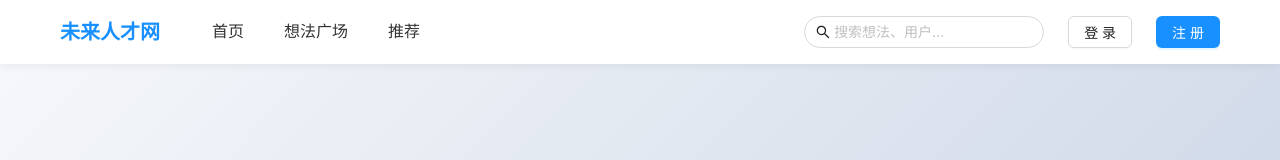
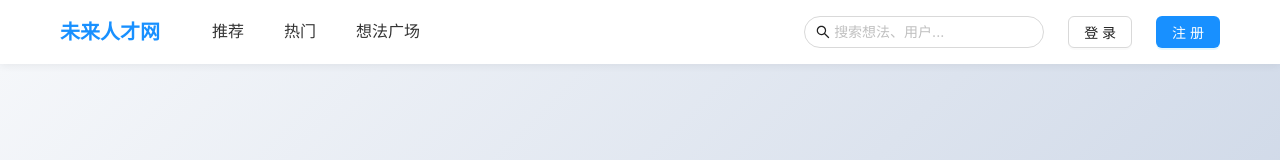
Before and after one commit to xch0911/futuretalent-ui, a React (Vite) app: page /login in a window 1280 px wide. Shown: the top 160 px of the page. Built offline with nearby package versions, Linux system fonts and the light colour scheme.

Commit message:
feat: 调整导航顺序 + 路由修改 /→推荐 /hot→热门 + 统一页面边距

```diff
--- a/src/App.tsx
+++ b/src/App.tsx
@@ -20,7 +20,8 @@ function App() {
   return (
     <Layout>
       <Routes>
-        <Route path="/" element={<Home />} />
+        <Route path="/" element={<Recommend />} />
+        <Route path="/hot" element={<Home />} />
         <Route path="/ideas" element={<Ideas />} />
         <Route path="/recommend" element={<Recommend />} />
         <Route path="/idea/create" element={<IdeaCreate />} />
--- a/src/components/Header/index.tsx
+++ b/src/components/Header/index.tsx
@@ -85,22 +85,22 @@ const Header: React.FC = () => {
 
           <nav className={styles.nav}>
             <Link
-              to="/"
-              className={`${styles.navLink} ${location.pathname === '/' ? styles.active : ''}`}
+              to="/recommend"
+              className={`${styles.navLink} ${location.pathname === '/recommend' || location.pathname === '/' ? styles.active : ''}`}
             >
-              首页
+              推荐
+            </Link>
+            <Link
+              to="/hot"
+              className={`${styles.navLink} ${location.pathname === '/hot' ? styles.active : ''}`}
+            >
+              热门
             </Link>
             <Link
               to="/ideas"
               className={`${styles.navLink} ${location.pathname === '/ideas' ? styles.active : ''}`}
             >
               想法广场
-            </Link>
-            <Link
-              to="/recommend"
-              className={`${styles.navLink} ${location.pathname === '/recommend' ? styles.active : ''}`}
-            >
-              推荐
             </Link>
           </nav>
 
@@ -235,11 +235,18 @@ const Header: React.FC = () => {
           <div className={styles.mobileNavSection}>
             <div className={styles.mobileSectionTitle}>导航</div>
             <Link
-              to="/"
+              to="/recommend"
               className={styles.mobileNavLink}
               onClick={() => setMenuOpen(false)}
             >
-              📱 首页
+              🎲 推荐
+            </Link>
+            <Link
+              to="/hot"
+              className={styles.mobileNavLink}
+              onClick={() => setMenuOpen(false)}
+            >
+              🔥 热门
             </Link>
             <Link
               to="/ideas"
@@ -247,13 +254,6 @@ const Header: React.FC = () => {
               onClick={() => setMenuOpen(false)}
             >
               💡 想法广场
-            </Link>
-            <Link
-              to="/recommend"
-              className={styles.mobileNavLink}
-              onClick={() => setMenuOpen(false)}
-            >
-              🎲 推荐
             </Link>
           </div>
 
--- a/src/pages/Ideas/index.module.css
+++ b/src/pages/Ideas/index.module.css
@@ -1,10 +1,5 @@
 .ideas {
   padding: 24px 0 48px;
-}
-
-.container {
-  max-width: 1200px;
-  margin: 0 auto;
 }
 
 .filterCard {
--- a/src/pages/Ideas/index.tsx
+++ b/src/pages/Ideas/index.tsx
@@ -155,7 +155,7 @@ const Ideas: React.FC = () => {
 
   return (
     <div className={styles.ideas}>
-      <div className={styles.container}>
+      <div className="container">
       <Row gutter={[24, 24]}>
         <Col xs={24} lg={16}>
           <Card className={styles.filterCard}>
--- a/src/pages/Recommend/index.module.css
+++ b/src/pages/Recommend/index.module.css
@@ -1,12 +1,17 @@
+.recommend {
+  padding-top: 0;
+  padding-bottom: 0;
+  background: #f5f5f5;
+}
+
 .container {
   height: 100vh;
   overflow-y: auto;
   scroll-snap-type: y mandatory;
   scroll-behavior: smooth;
   -webkit-overflow-scrolling: touch;
-  background: #f5f5f5;
   position: relative;
-  padding: 10px;
+  padding: 0;
   box-sizing: border-box;
 }
 
@@ -16,7 +21,7 @@
   display: flex;
   align-items: flex-start;
   justify-content: center;
-  padding: 10px 10px 0 10px;
+  padding: 10px 0 0 0;
   box-sizing: border-box;
   scroll-snap-align: start;
   scroll-snap-stop: always;
--- a/src/pages/Recommend/index.tsx
+++ b/src/pages/Recommend/index.tsx
@@ -240,6 +240,8 @@ const RecommendPage: React.FC = () => {
  )
 
  return (
+ <div className={styles.recommend}>
+ <div className="container">
  <div
  className={styles.container}
  ref={containerRef}
@@ -341,13 +343,15 @@ const RecommendPage: React.FC = () => {
  {/* 加载更多提示（放在所有内容最后） */}
  {loadingMore && (
  <div className={styles.loadingMore}>
- <Spin size="small" /> 加载更多…
+ <Spin size="default" /> 加载更多…
  </div>
  )}
 
 
  </Spin>
  </div>
+ </div>
+ </div>
  )
 }
 
```
Also changed, not shown: 6 other files (tests, documents, lock files or other folders).
